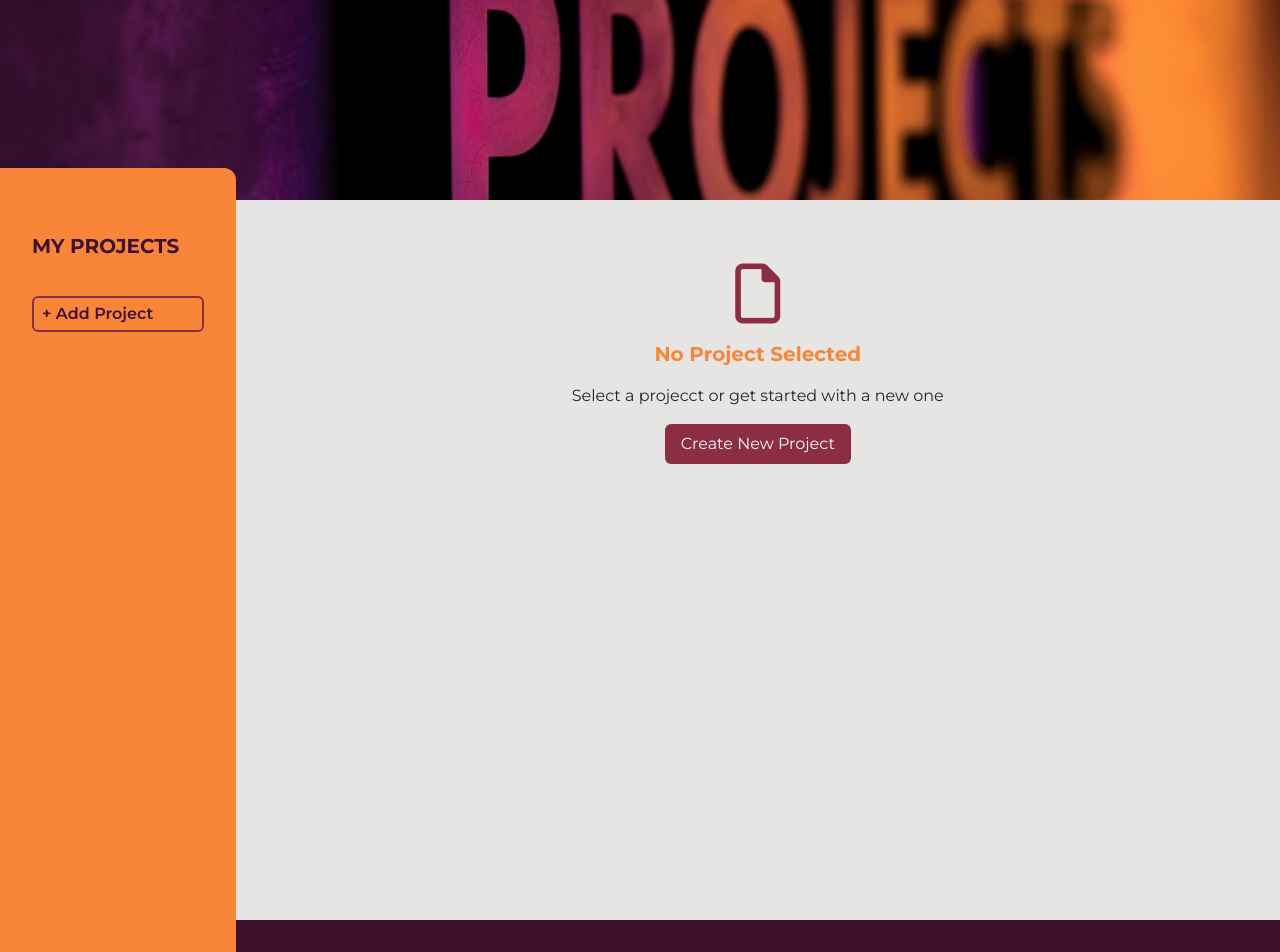
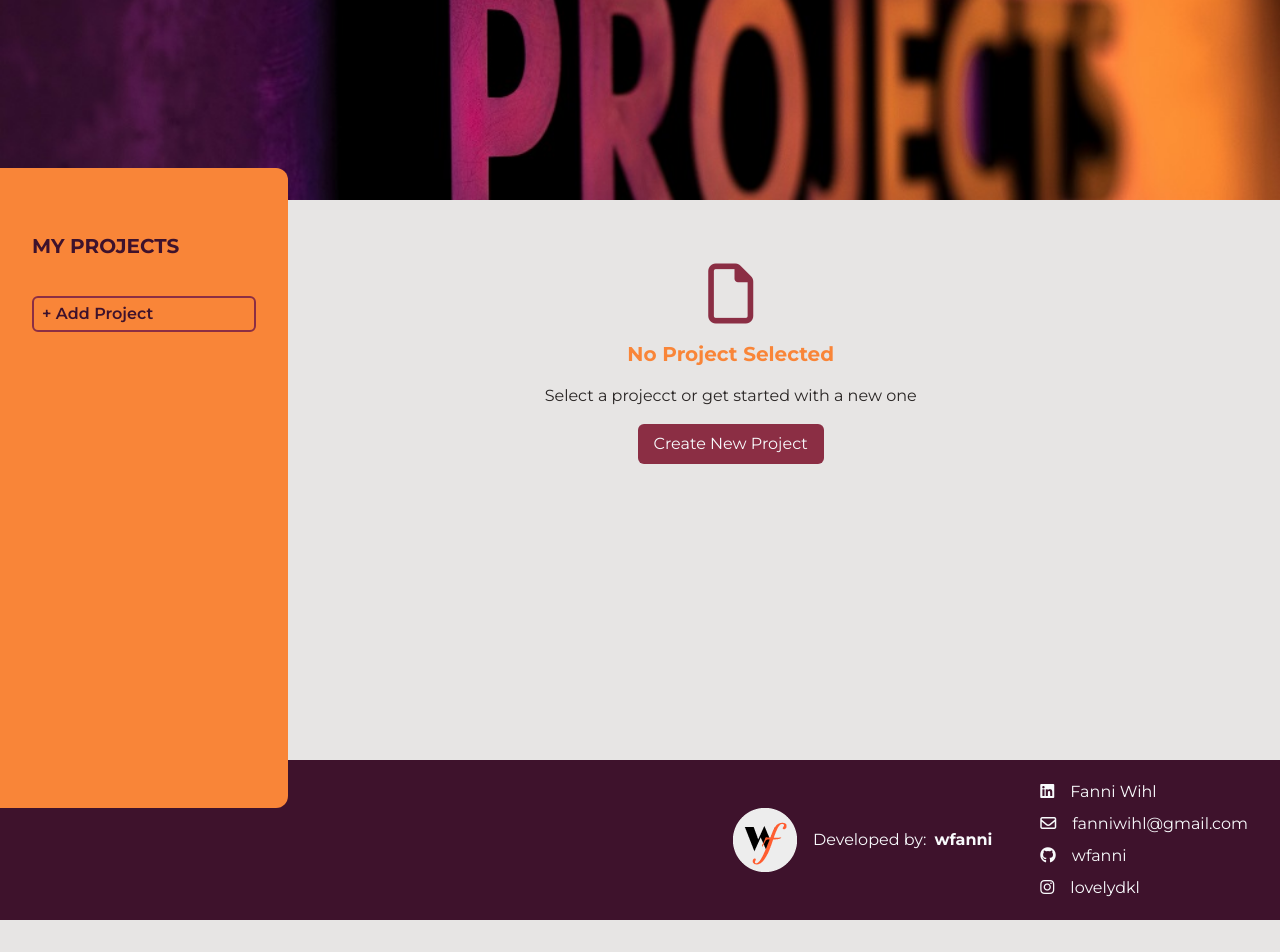
Before and after one commit to wfanni/project-management-app, a React (Vite) app in the folder projectmanagement/: page / in a window 1280 px wide. Shown: the top 952 px of the page. After the commit the page ends 920 px from the top, so only its background shows below. Built offline with nearby package versions, Linux system fonts and the light colour scheme.

Commit message:
Design modifications/fixes

```diff
--- a/projectmanagement/src/App.jsx
+++ b/projectmanagement/src/App.jsx
@@ -65,7 +65,7 @@ export default function App() {
   return (
     <div className="font-main">
       <img className="h-[200px] w-full object-cover" src={cover} />
-      <main className="h-screen w-full -mt-8 flex gap-8">
+      <section className="-mt-8 flex gap-8">
         <Aside>
           <AddButton style={`${!isProjectSelected && formVisible ? "selected" : null}`} onAdd={handleAdd} />
           {PROJECTS.length > 0 && (
@@ -83,7 +83,8 @@ export default function App() {
             </ul>
           )}
         </Aside>
-        <div className="w-full mt-16 mr-8">
+        <main className="h-fit mb-20 w-2/3 ml-0 float-right flex justify-end gap-8">
+          <div className="w-full mt-16 pr-8">
             {!formVisible && !isProjectSelected ? (
               <CreateNewProject onAdd={handleAdd} />
             ) : null}
@@ -100,6 +101,7 @@ export default function App() {
             ) : null}
           </div>
         </main>
+      </section>
       <Footer />
     </div>
   );
--- a/projectmanagement/src/components/AddTasks.jsx
+++ b/projectmanagement/src/components/AddTasks.jsx
@@ -58,7 +58,7 @@ export default function AddTasks({
         <p className="text-stone-800 my-4">
           <input
             ref={taskRef}
-            className="w-3/4 px-2 py-1 transition-all duration-200 border-transparent border-2 rounded-md bg-stone-200 outline-none hover:border-[#8b2e44] active:border-[#8b2e44] focus:border-[#8b2e44]"
+            className="w-3/4 px-2 py-1 transition-all duration-200 border-transparent border-2 rounded-md bg-stone-200 outline-none md:w-1/2 hover:border-[#8b2e44] active:border-[#8b2e44] focus:border-[#8b2e44]"
           />
           <button
             type="submit"
--- a/projectmanagement/src/components/Aside.jsx
+++ b/projectmanagement/src/components/Aside.jsx
@@ -1,6 +1,6 @@
 export default function Aside({ children }) {
     return (
-        <aside className="w-1/3 px-8 py-16 bg-[#f98538] text-[#3e122c] md:w-72 rounded-r-xl">
+        <aside className=" w-1/3 min-h-80vh px-8 py-16 bg-[#f98538] text-[#3e122c] md:w-72 rounded-r-xl">
             <h2 className="mb-8 font-bold uppercase md:text-xl text-[#3e122c]">My projects</h2>
             <ul className="mt-8">
                 {children}
--- a/projectmanagement/src/components/Footer.jsx
+++ b/projectmanagement/src/components/Footer.jsx
@@ -2,7 +2,7 @@ import logo from "../assets/my-logo.png";
 
 export default function Footer() {
   return (
-    <footer className="-mt-12 pr-4 h-60 w-full flex gap-8 items-center justify-end bg-[#3e122c] text-slate-50">
+    <footer className="-mt-12 pr-8 h-40 w-full flex gap-8 items-center justify-end bg-[#3e122c] text-slate-50">
       <div className="w-3/4 flex gap-12 justify-end items-center">
         <div className="flex gap-4 items-center">
           <img src={logo} />
@@ -11,7 +11,7 @@ export default function Footer() {
           </p>
         </div>
         <div className="flex gap-8">
-          <ul className="flex flex-col gap-4">
+          <ul className="flex flex-wrap flex-col gap-2">
             <li>
               <a target="_blank" href="https://www.linkedin.com/in/fanni-wihl/">
                 <i className="fa-brands fa-linkedin mr-4"></i>
@@ -37,8 +37,6 @@ export default function Footer() {
               </a>
             </li>
           </ul>
-          <ul className="flex flex-col gap-4">
-          </ul>
         </div>
       </div>
     </footer>
--- a/projectmanagement/tailwind.config.js
+++ b/projectmanagement/tailwind.config.js
@@ -11,6 +11,9 @@ export default {
       },
       backgroundImage: {
         'paper': "url('./assets/paper-bg2.jpg')"
+      },
+      minHeight: {
+        '80vh': '80vh'
       }
     }
   },
```
Lines whose indentation alone changed are shown as unchanged.
